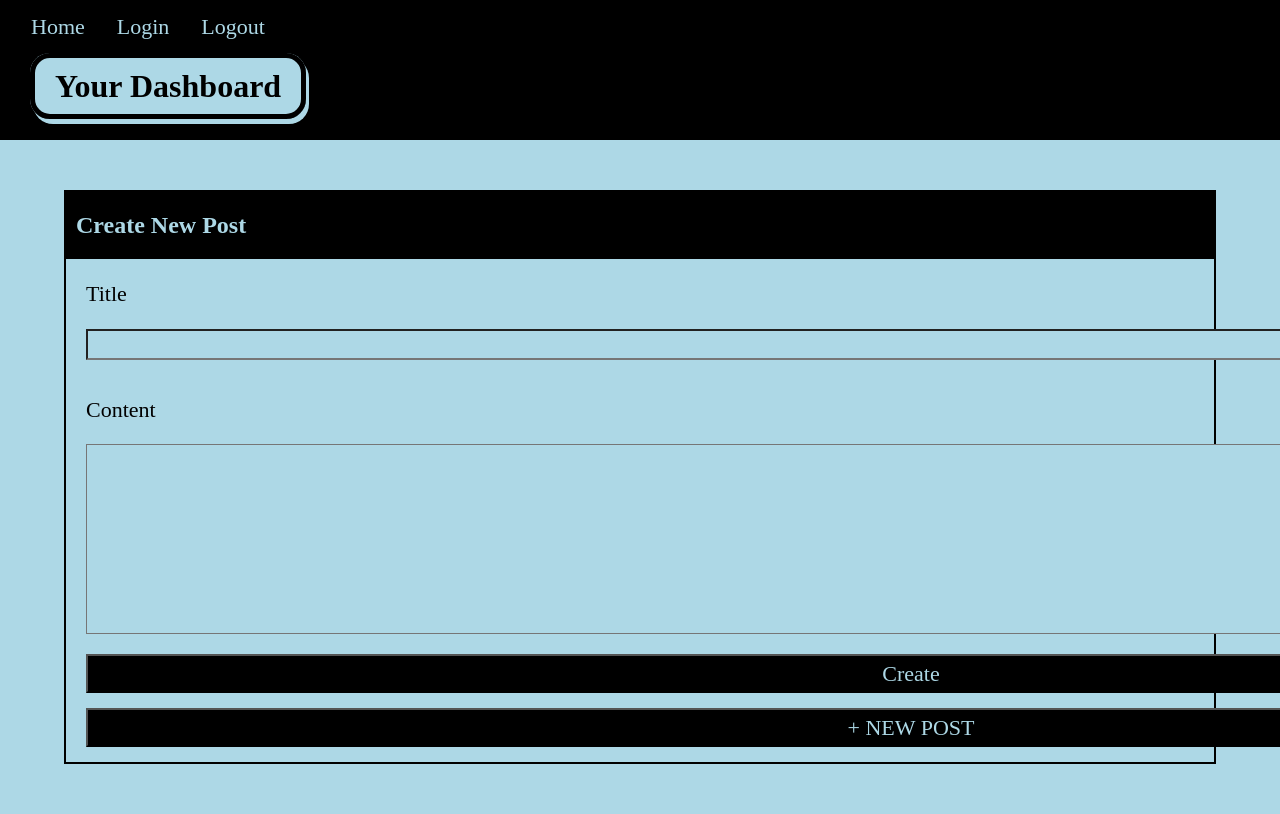
After one commit to ssbbgm/tech-blog, a web app: file public/dashboard.html in a window 1280 px wide; the page is wider, and only the part inside the window is pictured. The commit adds this page. Run offline with its HTML, style and script files only (its server is not run), Linux system fonts and the light colour scheme.

Commit message:
adding styling to form

```diff
--- a/public/css/style.css
+++ b/public/css/style.css
@@ -18,6 +18,7 @@ img {
 
 nav {
     height: 140px;
+    margin-top: -15px;
     background-color: black;
 }
 
@@ -40,6 +41,7 @@ ul {
 
 li {
     background-color: black;
+    font-size: 22px;
 }
 
 
@@ -56,12 +58,24 @@ li a:hover {
     background-color: #111;
 }
 
-section {
+section, .form {
     border: 2px solid black;
     width: 90%;
     margin: 50px auto;
 }
 
+.form label, .form input, .form textarea, .form button{
+   margin-left: 20px;
+   margin-right: 20px;
+   margin-bottom: 15px;
+   width: 1650px;
+}
+
+#post-submit, #post-create {
+    padding: 5px;
+    background-color: black;
+    color: lightblue;
+}
 
 .blog-header {
     display: flex;
@@ -88,6 +102,10 @@ section > p {
     margin: 10px
 }
 
+p, button, input {
+    font-size: 22px;
+}
+
 /******************************************
 /* ADDITIONAL STYLES
 /*******************************************/
--- /dev/null
+++ b/public/dashboard.html
@@ -0,0 +1,37 @@
+<!DOCTYPE html>
+<html lang="en">
+<head>
+    <meta charset="UTF-8">
+    <meta http-equiv="X-UA-Compatible" content="IE=edge">
+    <meta name="viewport" content="width=device-width, initial-scale=1.0">
+    <link rel="stylesheet" href="./css/normalize.css">
+    <link rel="stylesheet" href="./css/style.css">
+    <title>Tech Blog</title>
+</head>
+<body>
+    <header>
+        <nav>
+            <ul>
+                <li><a href="">Home</a></li>
+                <li><a href="">Login</a></li>
+                <li><a href="">Logout</a></li>
+            </ul>
+            <h1>Your Dashboard</h1>
+        </nav>
+    </header>
+    <div class="form">
+        <form>
+            <div class="blog-header">
+                <h2>Create New Post</h2>
+            </div>
+            <p><label for="post-title">Title</label></p>
+            <input type="text" id="post-title"><br>
+            <p><label for="post-content">Content</p>
+            <textarea name="post-content" id="post-content" cols="30" rows="10"></textarea><br>
+            <input id="post-submit" type="submit" value= "Create">
+        </form>
+
+        <button id="post-create">+ NEW POST</button>
+    </div>
+</body>
+</html>
```
